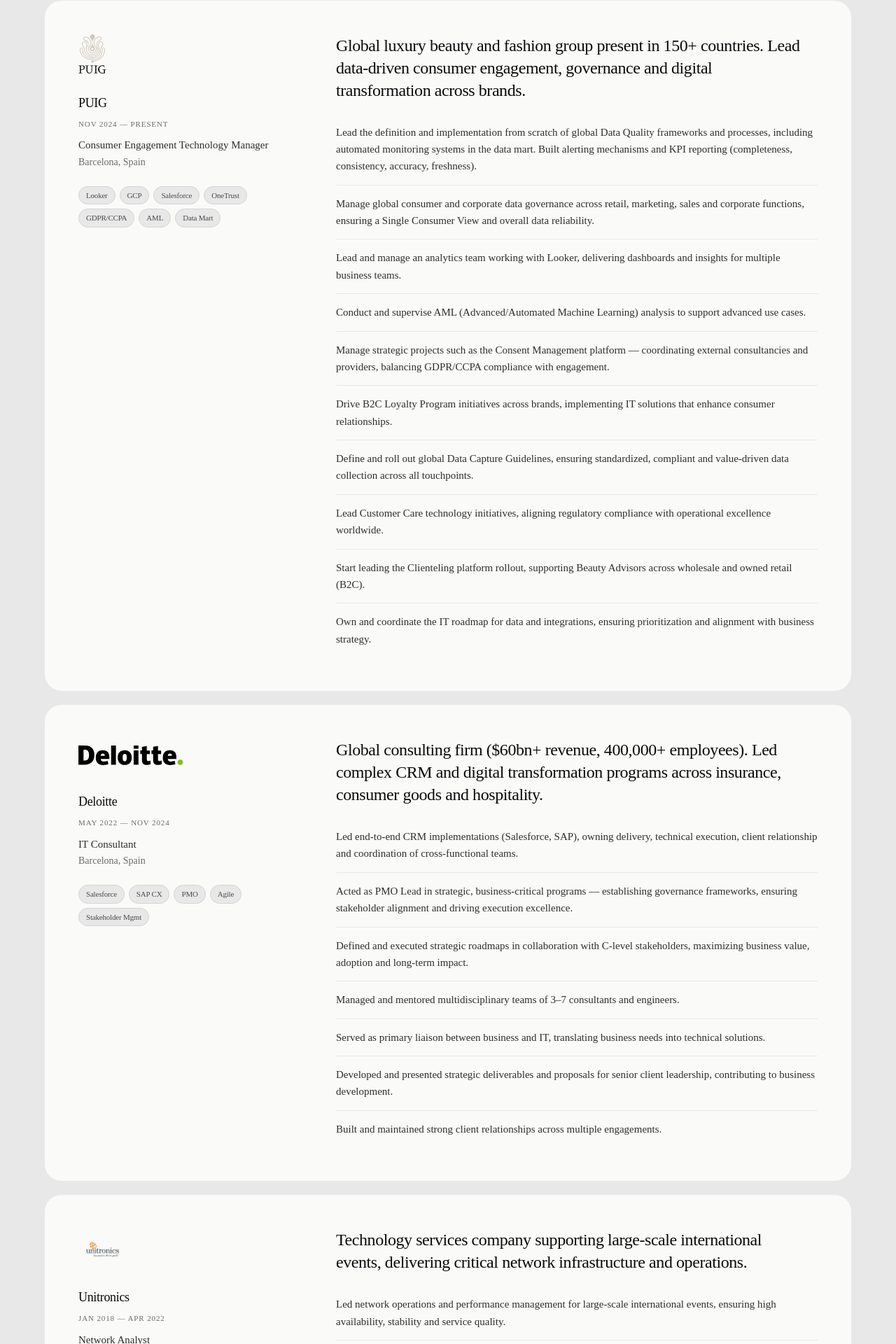
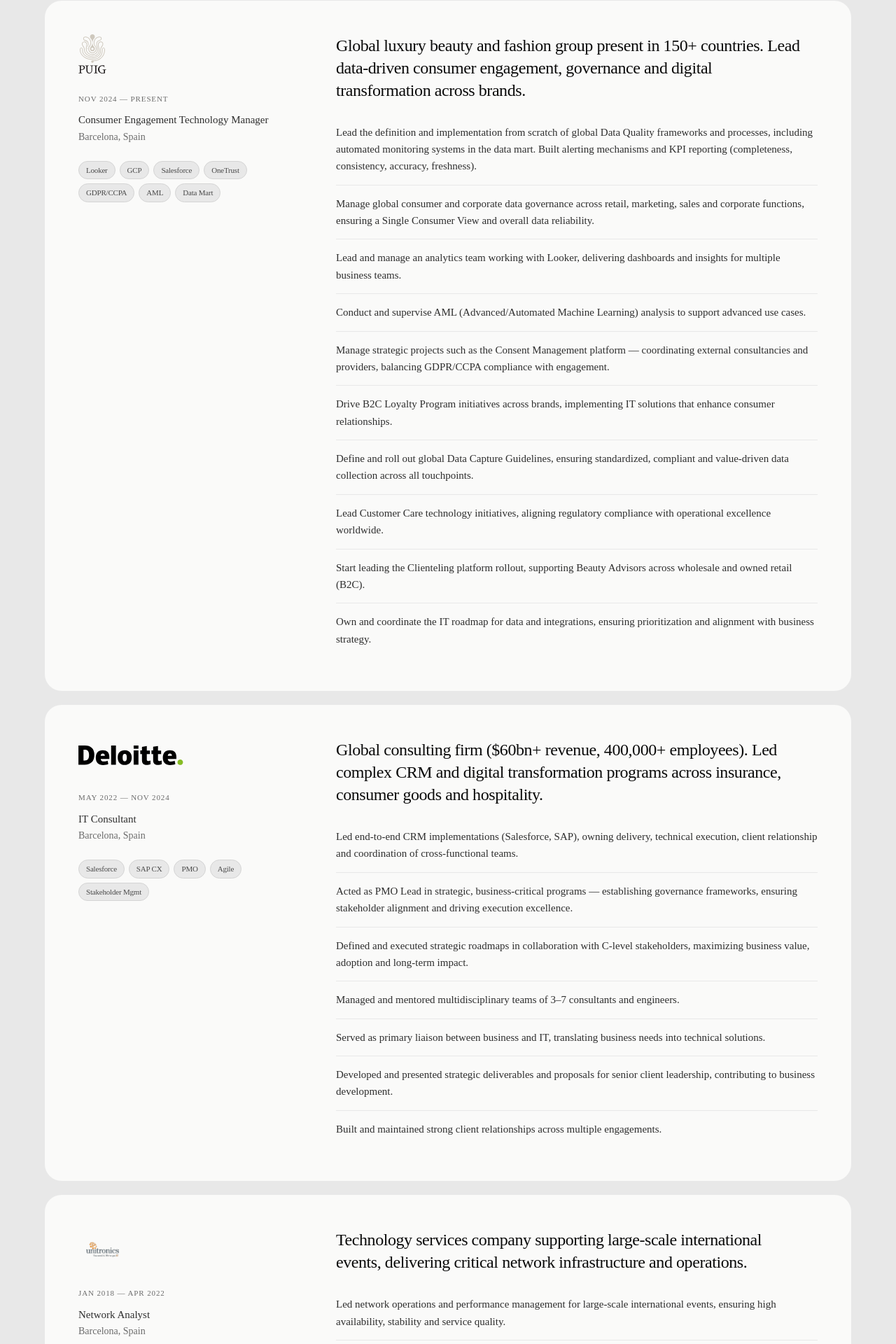
Before and after one commit to gviladomiu/gonzaloviladomiu_portfolio, a Next.js app: page / in a window 1280 px wide. Shown: the part 1660-3580 px from the top of the page at 70% size. Built offline with nearby package versions, Linux system fonts and the light colour scheme.

Commit message:
Adjust logo sizes for specific companies
Updated logo sizes for PUIG, Unitronics, and Fira Barcelona and delete que company names

```diff
--- a/components/experience.tsx
+++ b/components/experience.tsx
@@ -13,10 +13,10 @@
   Keyed by company name → className string for the logo wrapper.
 */
 const logoSize: Record<string, string> = {
-  "PUIG":           "h-14 max-w-[140px]",     // Square isotipo+wordmark, medium detail
+  "PUIG":           "h-14 max-w-[150px]",     // Square isotipo+wordmark, medium detail
   "Deloitte":       "h-12 max-w-[150px]",     // Square, heavy wordmark fills most of it
-  "Unitronics":     "h-14 max-w-[140px]",     // PNG 1.25:1, isotipo + wordmark + tagline
-  "Fira Barcelona": "h-14 max-w-[140px]",     // Square, isotipo + wordmark stacked
+  "Unitronics":     "h-14 max-w-[170px]",     // PNG 1.25:1, isotipo + wordmark + tagline
+  "Fira Barcelona": "h-14 max-w-[170px]",     // Square, isotipo + wordmark stacked
 };
 
 const defaultSize = "h-14 max-w-[140px]";
@@ -68,10 +68,6 @@
                             priority={i === 0}
                           />
                         </div>
-                      </div>
-
-                      <div className="text-lg font-medium tracking-snug text-ink mb-2">
-                        {exp.company}
                       </div>
 
                       <div className="eyebrow text-accent mb-3">
```
